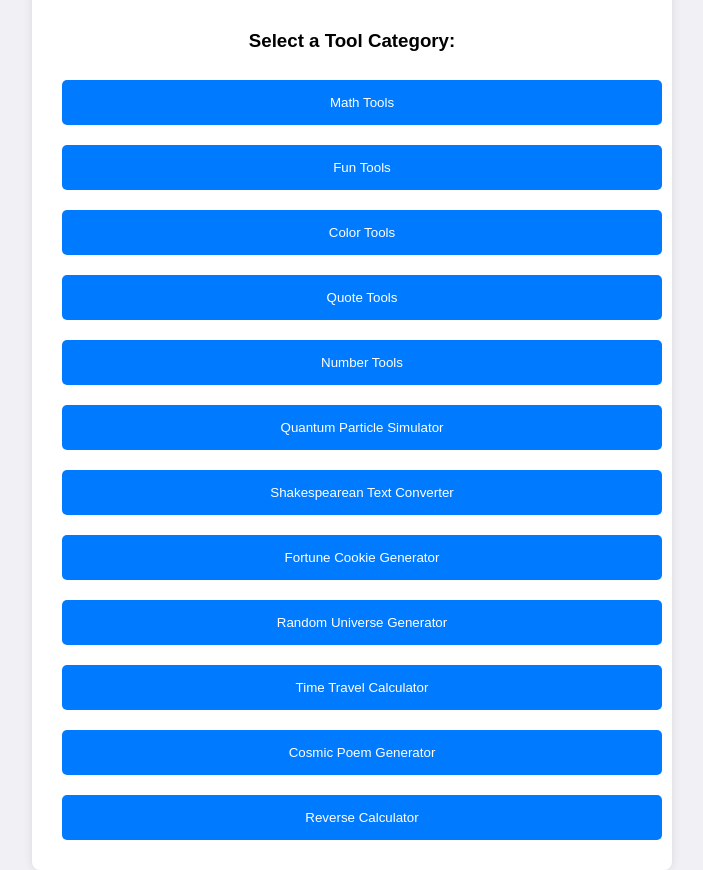
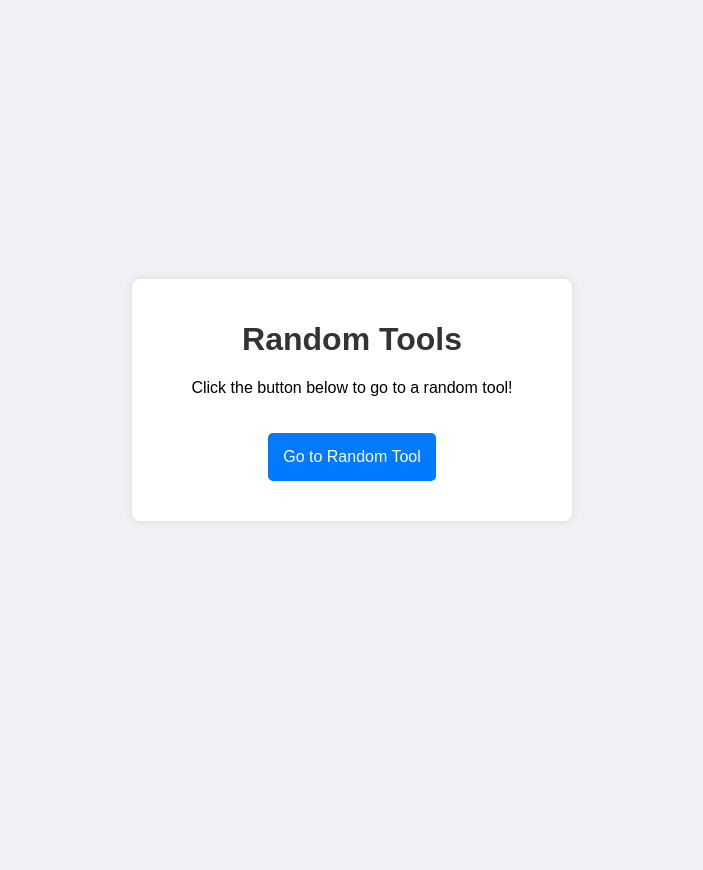
Before and after one commit to ff6f8d68/random-tools, a plain HTML site: page index.html in a window 1280 px wide. Shown: the whole page, without its empty margins (288-991 px from the left). After the commit the page ends 800 px from the top, so only its background shows below. Drawn offline with Linux system fonts and the light colour scheme.

Commit message:
Update index.html

```diff
--- a/index.html
+++ b/index.html
@@ -3,7 +3,7 @@
 <head>
     <meta charset="UTF-8">
     <meta name="viewport" content="width=device-width, initial-scale=1.0">
-    <title>Random Fun Tools</title>
+    <title>Random Tools</title>
     <style>
         body {
             font-family: Arial, sans-serif;
@@ -16,7 +16,7 @@
             margin: 0;
         }
         .container {
-            width: 600px;
+            width: 400px;
             background-color: #fff;
             padding: 20px;
             border-radius: 8px;
@@ -26,18 +26,17 @@
         h1 {
             color: #333;
         }
-        .category-btn {
-            margin: 10px;
+        button {
+            margin: 20px 0;
             padding: 15px;
             background-color: #007bff;
             color: white;
             border: none;
             border-radius: 5px;
             cursor: pointer;
-            width: 100%;
-            transition: background-color 0.3s ease;
+            font-size: 16px;
         }
-        .category-btn:hover {
+        button:hover {
             background-color: #0056b3;
         }
     </style>
@@ -45,24 +44,38 @@
 <body>
 
 <div class="container">
-    <h1>Welcome to Random Fun Tools</h1>
+    <h1>Random Tools</h1>
+    <p>Click the button below to go to a random tool!</p>
 
-    <h3>Select a Tool Category:</h3>
+    <!-- Button to select a random tool -->
+    <button onclick="goToRandomTool()">Go to Random Tool</button>
+</div>
 
-    <!-- Categories -->
-    <button class="category-btn" onclick="window.location.href='/tools/math/equation.html'">Math Tools</button>
-    <button class="category-btn" onclick="window.location.href='/tools/fun/joke.html'">Fun Tools</button>
-    <button class="category-btn" onclick="window.location.href='/tools/color/color.html'">Color Tools</button>
-    <button class="category-btn" onclick="window.location.href='/tools/quote/quote.html'">Quote Tools</button>
-    <button class="category-btn" onclick="window.location.href='/tools/number/numberToWords.html'">Number Tools</button>
-    <button class="category-btn" onclick="window.location.href='/tools/quantum/particle.html'">Quantum Particle Simulator</button>
-    <button class="category-btn" onclick="window.location.href='/tools/shakespeare/shakespeare.html'">Shakespearean Text Converter</button>
-    <button class="category-btn" onclick="window.location.href='/tools/fortune/fortune.html'">Fortune Cookie Generator</button>
-    <button class="category-btn" onclick="window.location.href='/tools/universe/universe.html'">Random Universe Generator</button>
-    <button class="category-btn" onclick="window.location.href='/tools/timeTravel/timeTravel.html'">Time Travel Calculator</button>
-    <button class="category-btn" onclick="window.location.href='/tools/cosmic/cosmicPoem.html'">Cosmic Poem Generator</button>
-    <button class="category-btn" onclick="window.location.href='/tools/reverseCalculator/reverseCalc.html'">Reverse Calculator</button>
-</div>
+<script>
+    function goToRandomTool() {
+        // Array of the available tools
+        const tools = [
+            '/math/equation.html',
+            '/fun/joke.html',
+            '/color/color.html',
+            '/tools/quote/quote.html',
+            '/number/numberToWords.html',
+            '/quantum/particle.html',
+            '/shakespeare/shakespeare.html',
+            '/fortune/fortune.html',
+            '/universe/universe.html',
+            '/timeTravel/timeTravel.html',
+            '/cosmic/cosmicPoem.html',
+            '/reverseCalculator/reverseCalc.html'
+        ];
+
+        // Select a random index from the tools array
+        const randomTool = tools[Math.floor(Math.random() * tools.length)];
+
+        // Redirect to the selected tool
+        window.location.href = randomTool;
+    }
+</script>
 
 </body>
 </html>
```
